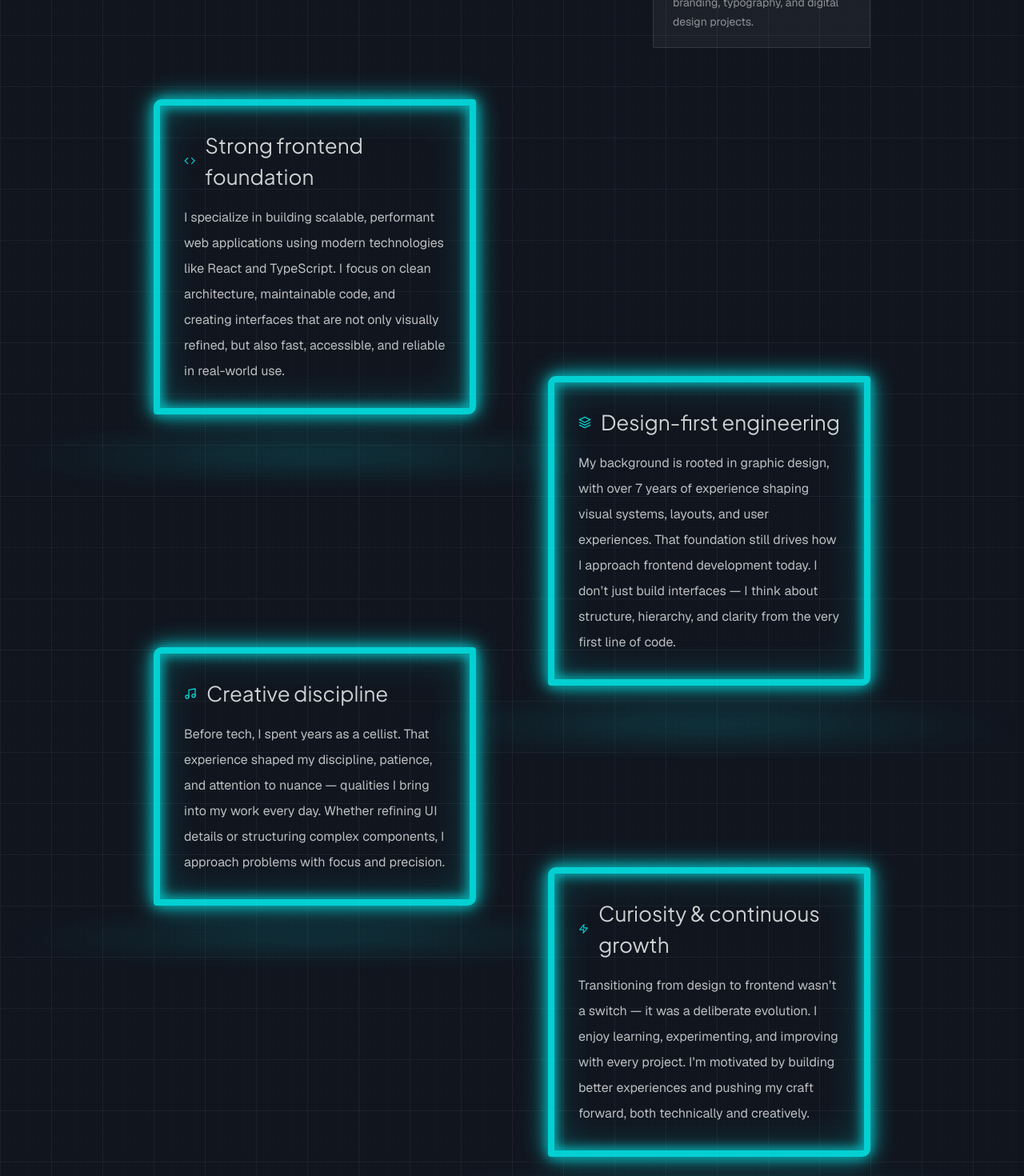
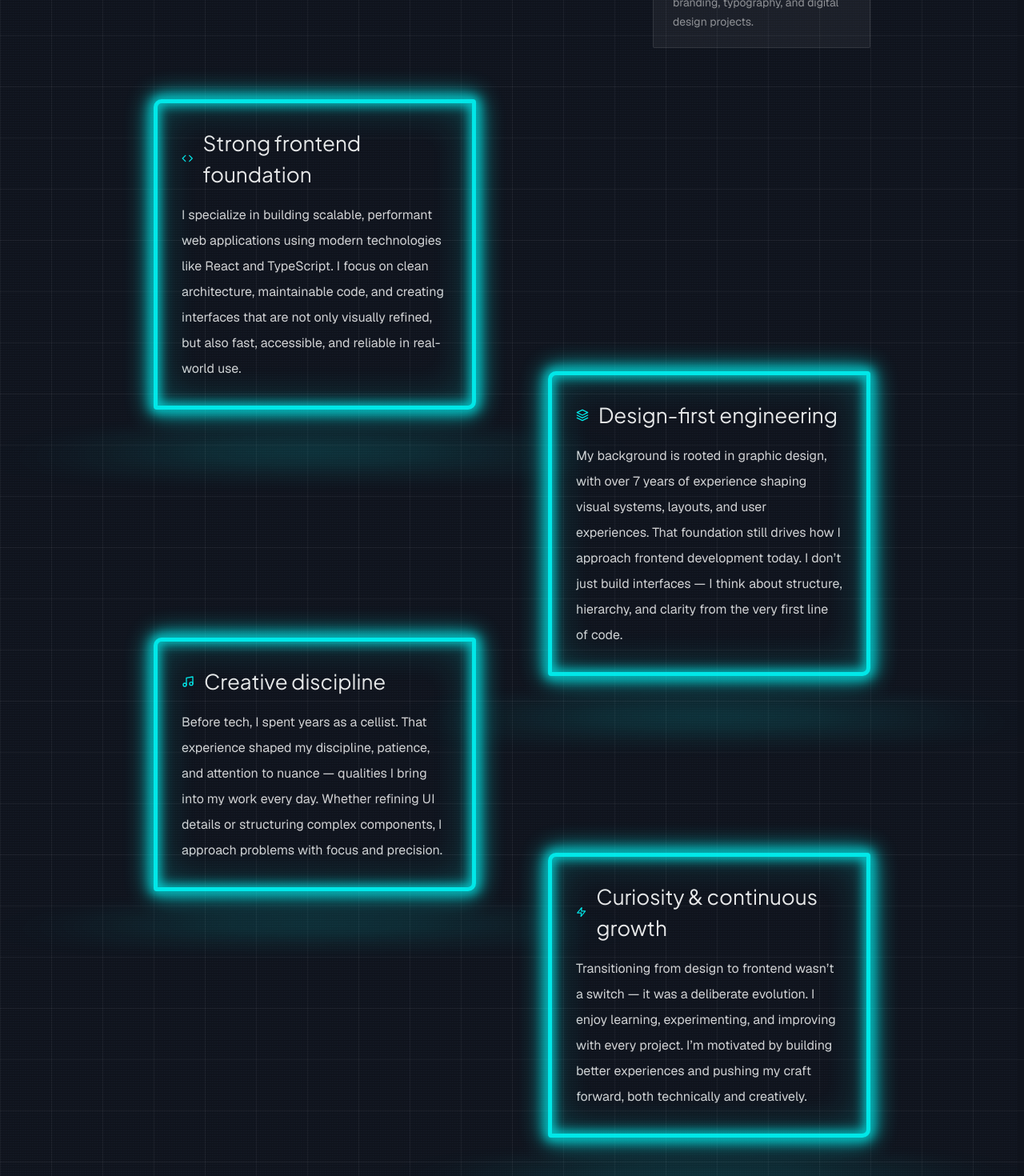
Before and after one commit to martalewan/react-portfolio-ts, a React (Vite) app in the folder client/: page / in a window 1280 px wide. Shown: the part 2260-3730 px from the top of the page at 80% size. Built offline with nearby package versions, Linux system fonts and the light colour scheme.

Commit message:
styles: minor styles refactor

```diff
--- a/client/src/components/modules/AboutIntro.tsx
+++ b/client/src/components/modules/AboutIntro.tsx
@@ -3,7 +3,7 @@ import { FiCode, FiLayers, FiMusic, FiZap } from "react-icons/fi";
 const AboutIntro = () => {
     return (
         <div className="relative mb-40">
-            <div className="relative z-10 w-[45%]">
+            <div className="relative w-[45%]">
                 <NeonFrame>
                     <div className="flex items-center gap-3">
                         <FiCode className="w-4 h-4 text-(--accent-color)" />
@@ -18,7 +18,7 @@ const AboutIntro = () => {
 
             </div>
 
-            <div className="relative z-20 w-[45%] ml-auto -mt-12">
+            <div className="relative w-[45%] ml-auto -mt-12">
                 <NeonFrame>
                     <div className="flex items-center gap-3">
                         <FiLayers className="w-4 h-4 text-(--accent-color)" />
@@ -32,7 +32,7 @@ const AboutIntro = () => {
 
             </div>
 
-            <div className="relative z-10 w-[45%] -mt-12">
+            <div className="relative w-[45%] -mt-12">
 
                 <NeonFrame>
                     <div className="flex items-center gap-3">
@@ -46,7 +46,7 @@ const AboutIntro = () => {
                 </NeonFrame>
 
             </div>
-            <div className="relative z-20 w-[45%] ml-auto -mt-12">
+            <div className="relative w-[45%] ml-auto -mt-12">
                 <NeonFrame>
                     <div className="flex items-center gap-3">
                         <FiZap className="w-4 h-4 text-(--accent-color)" />
--- a/client/src/styles/animations.css
+++ b/client/src/styles/animations.css
@@ -37,7 +37,7 @@
             inset 0 0 10px rgba(0, 255, 255, 0.5);
 
         filter: blur(8px);
-        opacity: 0.9;
+        opacity: 0.7;
         z-index: 1;
         pointer-events: none;
         animation:
--- a/client/src/styles/components.css
+++ b/client/src/styles/components.css
@@ -9,7 +9,7 @@
         top: 0;
         left: 0;
         right: 0;
-        bottom: 20px;
+        bottom: 120px;
         pointer-events: none;
         opacity: 0.9;
         mix-blend-mode: overlay;
@@ -24,11 +24,11 @@
     }
 
     .neon-frame {
+        pointer-events: auto;
         position: relative;
         padding: 30px;
         border-radius: 10px 4px 10px 4px;
-        border: 8px solid var(--accent-color);
-        z-index: 1;
+        border: 5px solid var(--accent-color);
 
         box-shadow:
             0 0 10px rgba(0, 255, 255, 0.02),
@@ -37,7 +37,7 @@
             inset 0 2px 4px rgba(255, 255, 255, 0.05),
             inset 0 -2px 6px rgba(0, 0, 0, 0.03);
 
-        opacity: 0.8;
+        opacity: 0.9;
         transition: all 0.4s ease;
 
         transform: perspective(1000px) rotateX(0deg);
```
